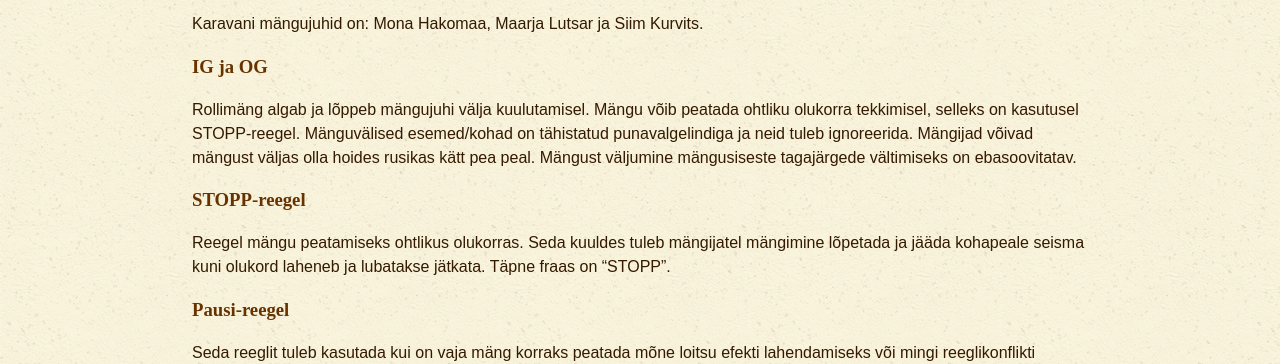
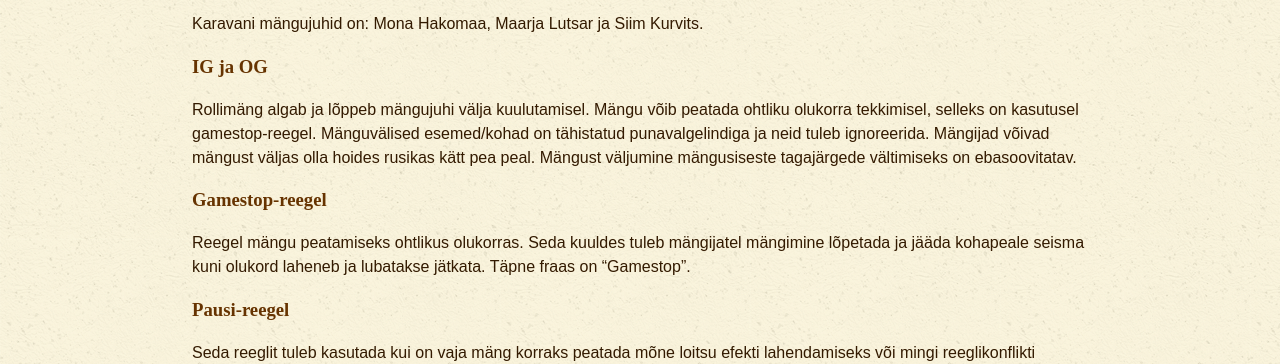
Before and after one commit to karavanlarp/karavanlarp.github.io, a Jekyll site: the page built from est/useful/mainrules.md, in a window 1280 px wide and 1400 px high. Shown: the part 261-625 px from the top of the window. Built offline with Jekyll 4.4.1, drawn with Linux system fonts in a browser that asks for light colours; some web fonts are replaced; some of the changed text lies outside the part shown.

Commit message:
teksti parandus eesti üldreeglid

```diff
--- a/est/useful/mainrules.md
+++ b/est/useful/mainrules.md
@@ -14,11 +14,11 @@ Karavani mängujuhid on: Mona Hakomaa, Maarja Lutsar ja Siim Kurvits.
 
 ### IG ja OG
 
-Rollimäng algab ja lõppeb mängujuhi välja kuulutamisel. Mängu võib peatada ohtliku olukorra tekkimisel, selleks on kasutusel STOPP-reegel. Mänguvälised esemed/kohad on tähistatud punavalgelindiga ja neid tuleb ignoreerida. Mängijad võivad mängust väljas olla hoides rusikas kätt pea peal. Mängust väljumine mängusiseste tagajärgede vältimiseks on ebasoovitatav.
+Rollimäng algab ja lõppeb mängujuhi välja kuulutamisel. Mängu võib peatada ohtliku olukorra tekkimisel, selleks on kasutusel gamestop-reegel. Mänguvälised esemed/kohad on tähistatud punavalgelindiga ja neid tuleb ignoreerida. Mängijad võivad mängust väljas olla hoides rusikas kätt pea peal. Mängust väljumine mängusiseste tagajärgede vältimiseks on ebasoovitatav.
 
-### STOPP-reegel
+### Gamestop-reegel
 
-Reegel mängu peatamiseks ohtlikus olukorras. Seda kuuldes tuleb mängijatel mängimine lõpetada ja jääda kohapeale seisma kuni olukord laheneb ja lubatakse jätkata. Täpne fraas on “STOPP”.
+Reegel mängu peatamiseks ohtlikus olukorras. Seda kuuldes tuleb mängijatel mängimine lõpetada ja jääda kohapeale seisma kuni olukord laheneb ja lubatakse jätkata. Täpne fraas on “Gamestop”.
 
 ### Pausi-reegel
 
@@ -46,7 +46,7 @@ Mängusisesed konfliktid peaksid jääma mängu. Kui on tekkinud mänguväline k
 
 Juhul kui mõni mängus toimuv olukord muutub liigseks või ebamugavaks, võib mängija selle katkestada, öeldes “turvasõna”. Seda kuuldes tuleks antud olukorra rollimängimine lõpetada ja mänguväliselt kokku leppida mida tehakse järgmisena. Turvasõna kasutamist ei pea teistele põhjendama. Kõigil on erinevad mugavustsoonid ja õigus valida palju nad nendest välja lähevad.
 
-Näide: Mängija A on kinni võtnud mängija B ja asub tema tegelast piinama. Kuigi B on alguses nõus, leiab ta mingi hetk et talle ei meeldi kui detailselt A tema piinamist kirjeldab. A ütleb “turvasõna” ja stseen lõppeb, lepitakse kokku mis edasi juhtus, kas A tegelane otsustas piinamise lõpetada või sai B tegelane hoopiski plehku.
+Näide: Mängija A on kinni võtnud mängija B ja asub tema tegelast piinama. Kuigi B on alguses nõus, leiab ta mingi hetk et talle ei meeldi kui detailselt A tema piinamist kirjeldab. B ütleb “turvasõna” ja stseen lõppeb, lepitakse kokku mis edasi juhtus, kas A tegelane otsustas piinamise lõpetada või sai B tegelane hoopiski plehku.
 
 ### Keeled
 
```
Also changed, not shown: other parts of est/useful/mainrules.md (+1 -1 lines).
